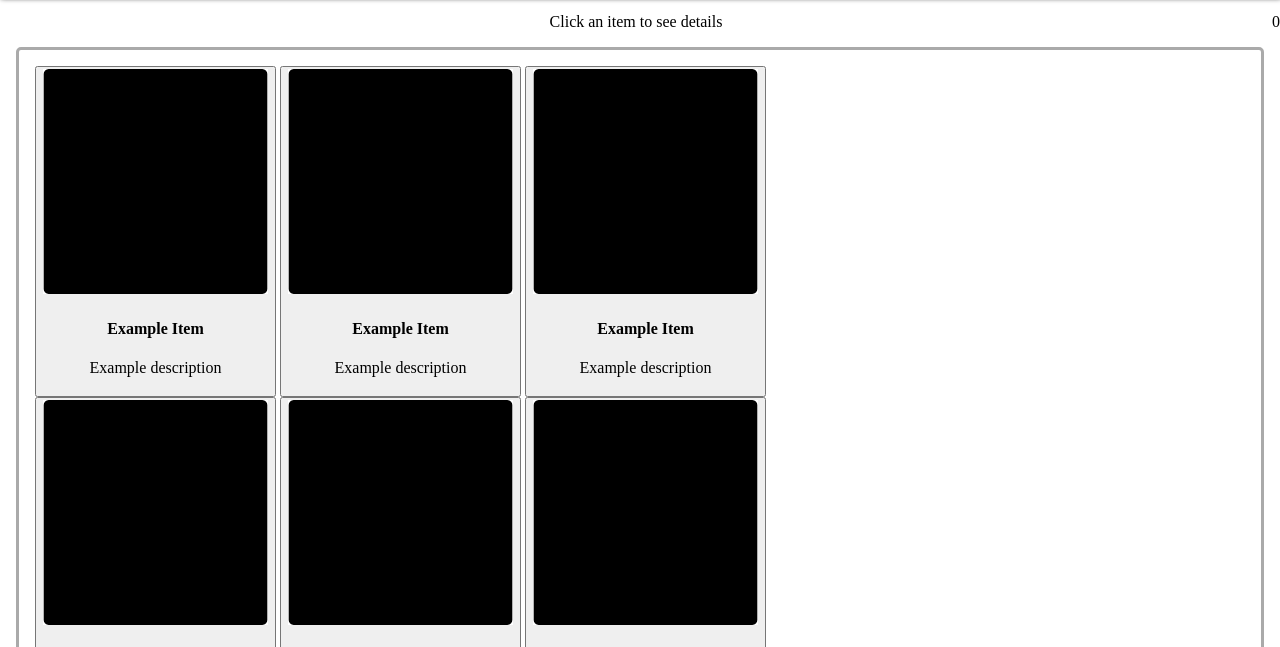
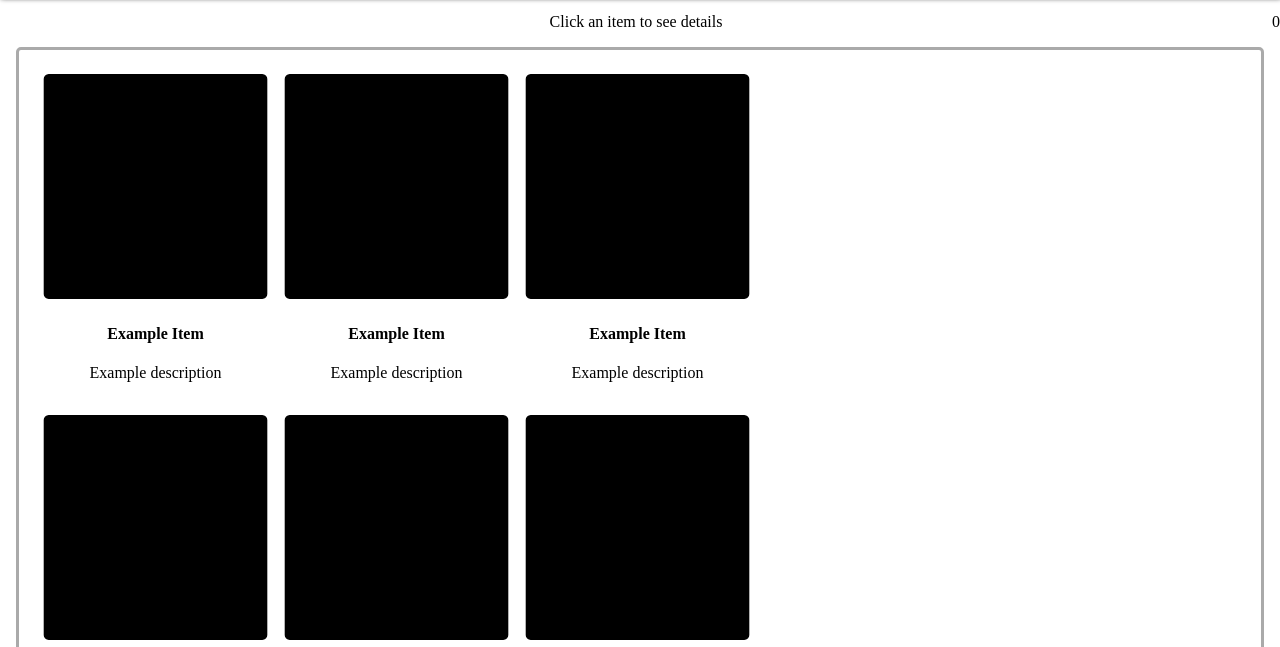
Before and after one commit to CTECH-IT/partner-shopping-project-hmm, a plain HTML site: page index.html in a window 1280 px wide. Shown: the part 136-783 px from the top of the page. Drawn offline with nearby package versions, Linux system fonts and the light colour scheme.

Commit message:
styled gallery

```diff
--- a/stylesheets/main-shopping-list-styles.css
+++ b/stylesheets/main-shopping-list-styles.css
@@ -22,12 +22,24 @@ body {
     margin: 0;
     padding: 0;
 }
+.product-row-container {
+    display: flex;
+    flex-direction: row;
+}
 .shopping-item {
+    background: none;
+    border: none;
+    border-radius: 5px;
     max-width: 250px; /*needs a better unit for size*/
+    padding: 8px;
 }
 .shopping-item:hover {
-    cursor: pointer; /*not working*/
+    background-color: #cccccc;
+    cursor: pointer;
 }
 .product-image {
     max-width: 100%;
 }
+.product-description {
+    display: hidden;
+}
```
